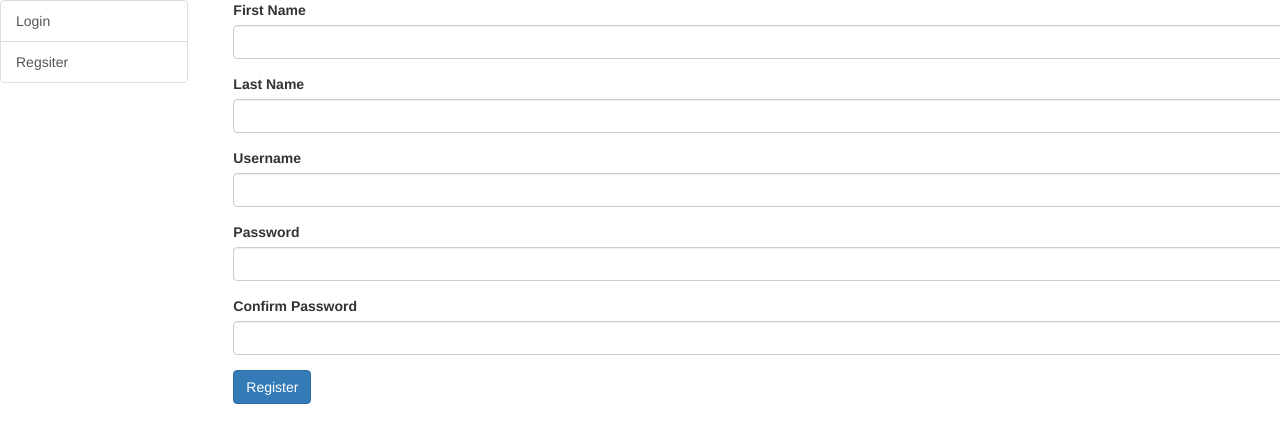
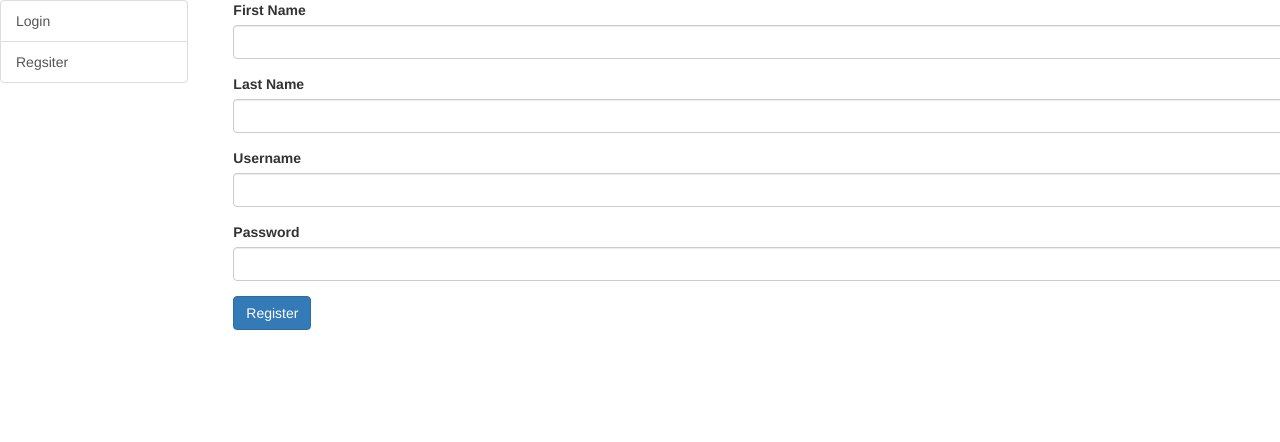
Before and after one commit to dhanishtha-bansal/loginApp, an Angular app: page /register in a window 1280 px wide. Shown: the top 442 px of the page. Built offline with nearby package versions, Linux system fonts and the light colour scheme.

Commit message:
FormBuilder implemented

```diff
--- a/src/app/login/login.component.html
+++ b/src/app/login/login.component.html
@@ -1,13 +1,13 @@
-  <form [formGroup]="loginForm">
+  <form [formGroup]="loginForm" (ngSubmit)="onSubmit(loginForm.value)">
     <div class="form-group" >
       <label for="username">Username</label>
-      <input type="text" class="form-control" [(ngModel)]="userName" name="username"/>
+      <input type="text" class="form-control" formControlName="username" />
     </div>
     <div class="form-group">
       <label for="password">Password</label>
-      <input type="password" class="form-control" [(ngModel)]="password" name="password"/>
+      <input type="password" class="form-control" formControlName="password" />
     </div>
     <div class="form-group">
-      <button class="btn btn-primary" (click)="onSubmit()">Login</button>
+      <button class="btn btn-primary">Login</button>
     </div>
   </form>
--- a/src/app/login/login.component.ts
+++ b/src/app/login/login.component.ts
@@ -25,7 +25,7 @@ export class LoginComponent implements OnInit {
   ngOnInit() {
   }
 
-  onSubmit() {
-    alert(`login successful! ${this.userName} ${this.password}`);
+  onSubmit(value: string) {
+    console.log(value);
   }
 }
--- a/src/app/register/register.component.html
+++ b/src/app/register/register.component.html
@@ -1,25 +1,21 @@
 <div class="container">
-  <form>
+  <form [formGroup]="regForm" (ngSubmit)="onSubmit(regForm.value)">
     <div class="form-group">
         <label for="firstname">First Name</label>
-        <input type="text" class="form-control"/>
+        <input type="text" class="form-control" formControlName="firstname"/>
     </div>
     <div class="form-group">
         <label for="lastname">Last Name</label>
-        <input type="text" class="form-control"/>
+        <input type="text" class="form-control" formControlName="lastname"/>
     </div>
     <div class="form-group">
         <label for="username">Username</label>
-        <input type="text" class="form-control"/>
+        <input type="text" class="form-control" formControlName="username"/>
     </div>
     <div class="form-group">
         <label for="password">Password</label>
-        <input type="password" class="form-control"/>
+        <input type="password" class="form-control" formControlName="password"/>
     </div>
-    <div class="form-group">
-      <label for="confirmPassword">Confirm Password</label>
-      <input type="password" class="form-control"/>
-  </div>
     <div class="form-group">
         <button class="btn btn-primary">Register</button>
     </div>
--- a/src/app/register/register.component.ts
+++ b/src/app/register/register.component.ts
@@ -21,6 +21,9 @@ export class RegisterComponent implements OnInit {
       })
   }
 
+  onSubmit(value: string){
+    console.log(value);
+  }
   ngOnInit() {
   }
 
```
